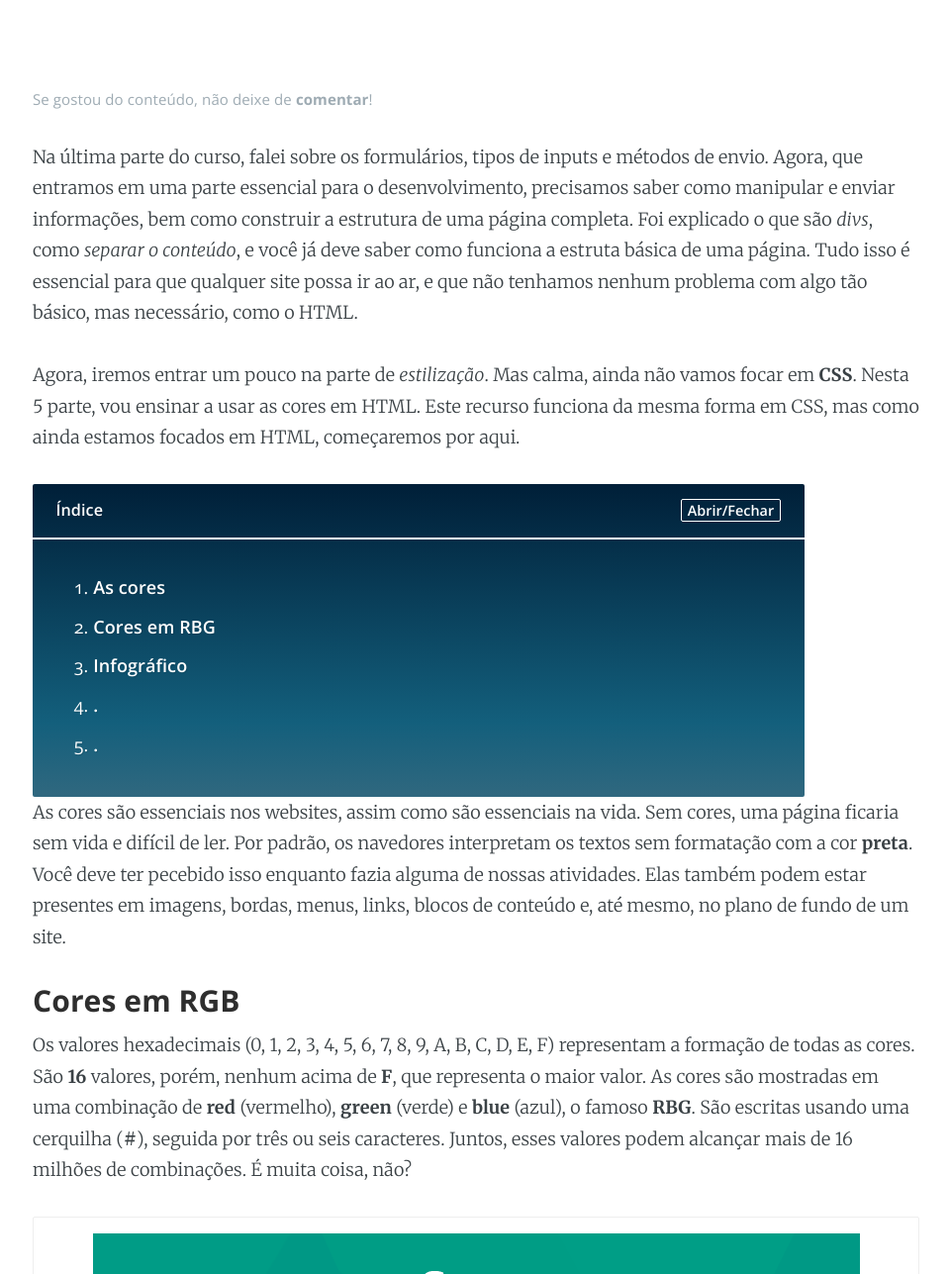
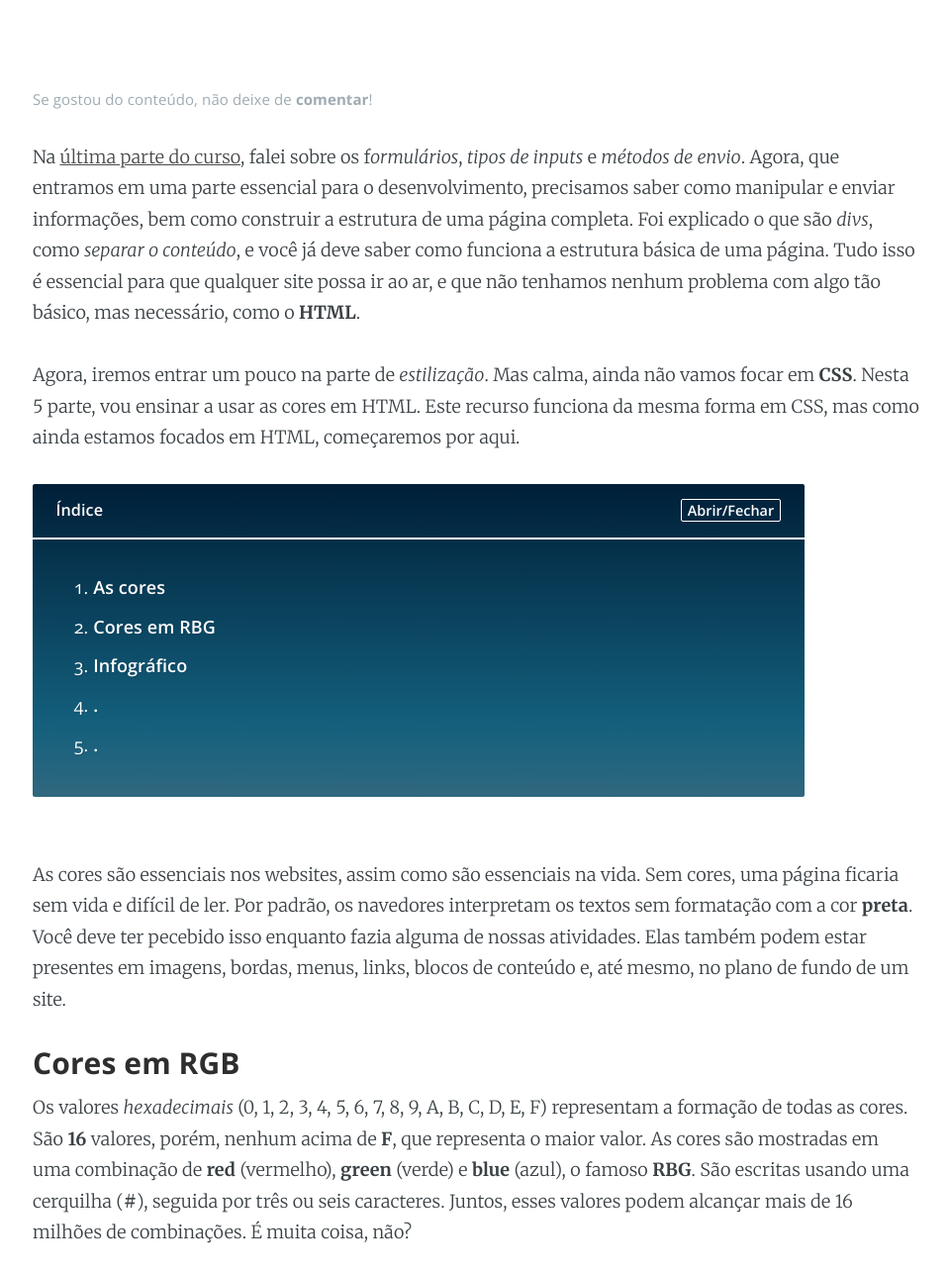
Before and after one commit to EnVolte/envolte.github.io, a Jekyll site: the page built from _cursos/HTML-CSS/parte-5.md, in a window 1280 px wide and 1400 px high, scrolled down 523 px, cut to the strip 113-1400 px from the top of the window. Shown: the whole strip at 99% size, without its empty margins (159-1119 px from the left). Built offline with Jekyll 4.4.1, drawn with Linux system fonts in a browser that asks for light colours; a script that is not in the unit is left out; comment, search, counter and statistics services are not loaded.

Commit message:
Update parte-5.md

```diff
--- a/_cursos/HTML-CSS/parte-5.md
+++ b/_cursos/HTML-CSS/parte-5.md
@@ -6,7 +6,7 @@ date:   2018-07-28 12:00:00
 categories: HTMLCSS
 ---
 
-Na última parte do curso, falei sobre os formulários, tipos de inputs e métodos de envio. Agora, que entramos em uma parte essencial para o desenvolvimento, precisamos saber como manipular e enviar informações, bem como construir a estrutura de uma página completa. Foi explicado o que são *divs*, como *separar o conteúdo*, e você já deve saber como funciona a estruta básica de uma página. Tudo isso é essencial para que qualquer site possa ir ao ar, e que não tenhamos nenhum problema com algo tão básico, mas necessário, como o HTML.
+Na [última parte do curso](https://envolte.github.io/curso/HTML-CSS/parte-4/), falei sobre os f*ormulários*, *tipos de inputs* e *métodos de envio*. Agora, que entramos em uma parte essencial para o desenvolvimento, precisamos saber como manipular e enviar informações, bem como construir a estrutura de uma página completa. Foi explicado o que são *divs*, como *separar o conteúdo*, e você já deve saber como funciona a estrutura básica de uma página. Tudo isso é essencial para que qualquer site possa ir ao ar, e que não tenhamos nenhum problema com algo tão básico, mas necessário, como o **HTML**.
 
 Agora, iremos entrar um pouco na parte de *estilização*. Mas calma, ainda não vamos focar em **CSS**. Nesta 5 parte, vou ensinar a usar as cores em HTML. Este recurso funciona da mesma forma em CSS, mas como ainda estamos focados em HTML, começaremos por aqui.
 
@@ -24,7 +24,7 @@ Agora, iremos entrar um pouco na parte de *estilização*. Mas calma, ainda não
 
 </ol>
 </section>
-</section>
+</section><br>
 
 <span id="01"></span>
 As cores são essenciais nos websites, assim como são essenciais na vida. Sem cores, uma página ficaria sem vida e difícil de ler. Por padrão, os navedores interpretam os textos sem formatação com a cor **preta**. Você deve ter pecebido isso enquanto fazia alguma de nossas atividades. Elas também podem estar presentes em imagens, bordas, menus, links, blocos de conteúdo e, até mesmo, no plano de fundo de um site.
@@ -32,7 +32,7 @@ As cores são essenciais nos websites, assim como são essenciais na vida. Sem c
 <span id="02"></span>
 ### Cores em RGB
 
-Os valores hexadecimais (0, 1, 2, 3, 4, 5, 6, 7, 8, 9, A, B, C, D, E, F) representam a formação de todas as cores. São **16** valores, porém, nenhum acima de **F**, que representa o maior valor. As cores são mostradas em uma combinação de **red** (vermelho), **green** (verde) e **blue** (azul), o famoso **RBG**. São escritas usando uma cerquilha (**#**), seguida por três ou seis caracteres. Juntos, esses valores podem alcançar mais de 16 milhões de combinações. É muita coisa, não?
+Os valores *hexadecimais* (0, 1, 2, 3, 4, 5, 6, 7, 8, 9, A, B, C, D, E, F) representam a formação de todas as cores. São **16** valores, porém, nenhum acima de **F**, que representa o maior valor. As cores são mostradas em uma combinação de **red** (vermelho), **green** (verde) e **blue** (azul), o famoso **RBG**. São escritas usando uma cerquilha (**#**), seguida por três ou seis caracteres. Juntos, esses valores podem alcançar mais de 16 milhões de combinações. É muita coisa, não?
 
 <span id="03"></span>
 <figure><img src="https://envolte.github.io/arquivos/fotos/cores.png" width="auto" />
```
